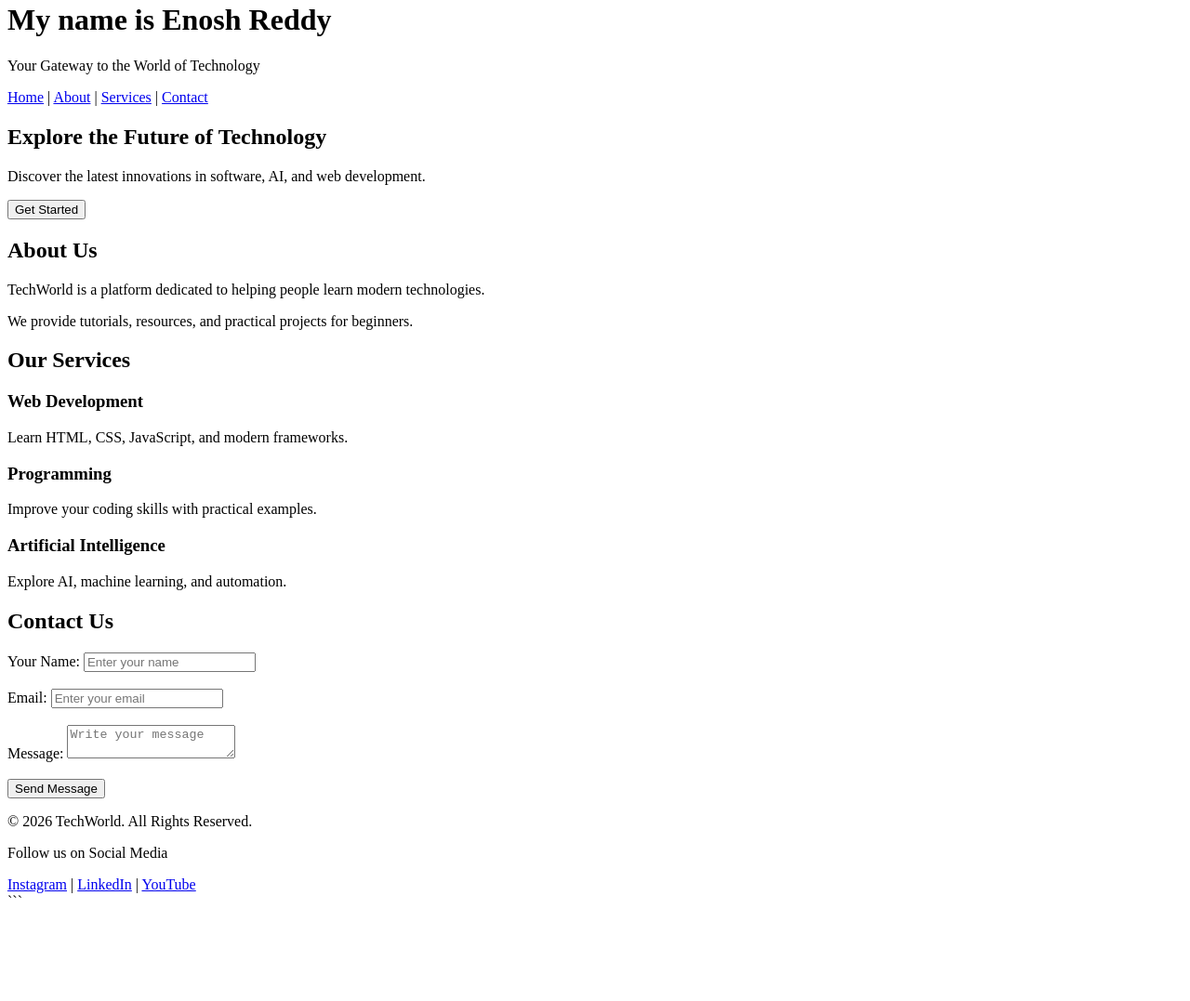
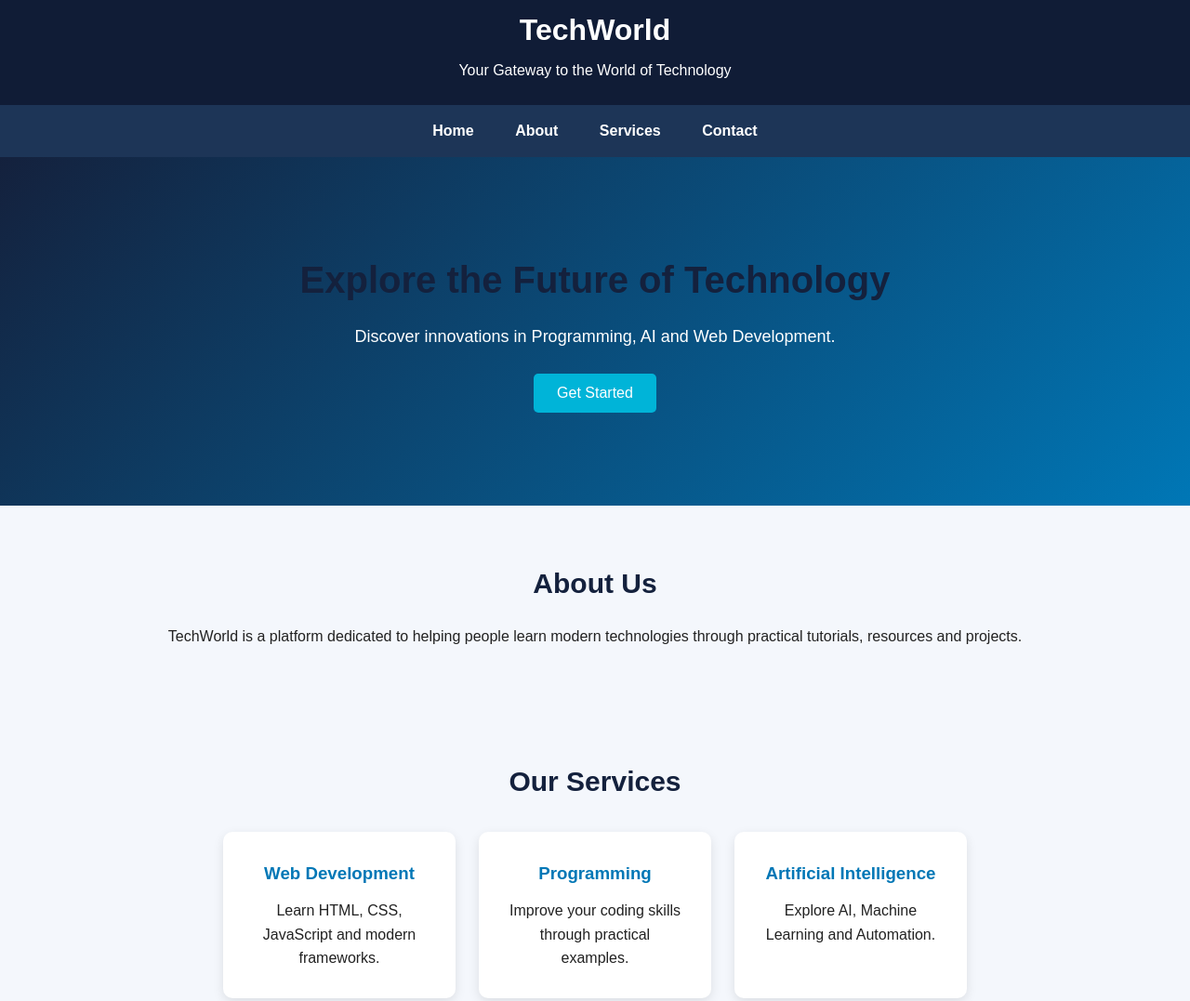
Before and after one commit to EnoshReddy/git-First, a plain HTML site: page index.html in a window 1280 px wide. Shown: the part 44-1121 px from the top of the page at 93% size. Before the commit the page ends 1031 px from the top, so only its background shows below. Drawn offline with Linux system fonts and the light colour scheme.

Commit message:
With CSS

```diff
--- a/index.html
+++ b/index.html
@@ -5,78 +5,261 @@
     <meta charset="UTF-8">
     <meta name="viewport" content="width=device-width, initial-scale=1.0">
     <title>TechWorld - Home</title>
+
+    <style>
+        /* General Styling */
+        * {
+            margin: 0;
+            padding: 0;
+            box-sizing: border-box;
+            font-family: Arial, sans-serif;
+        }
+
+        body {
+            background-color: #f4f7fc;
+            color: #222;
+            line-height: 1.6;
+        }
+
+        /* Header */
+        header {
+            background-color: #101c36;
+            color: white;
+            padding: 25px;
+            text-align: center;
+        }
+
+        header h1 {
+            font-size: 32px;
+            margin-bottom: 5px;
+        }
+
+        /* Navigation */
+        nav {
+            background-color: #1d3557;
+            padding: 15px;
+            text-align: center;
+        }
+
+        nav a {
+            color: white;
+            text-decoration: none;
+            margin: 0 20px;
+            font-size: 16px;
+            font-weight: bold;
+        }
+
+        nav a:hover {
+            color: #00d4ff;
+        }
+
+        /* Hero Section */
+        #home {
+            background: linear-gradient(135deg, #14213d, #0077b6);
+            color: white;
+            text-align: center;
+            padding: 100px 20px;
+        }
+
+        #home h2 {
+            font-size: 40px;
+            margin-bottom: 15px;
+        }
+
+        #home p {
+            font-size: 18px;
+            margin-bottom: 25px;
+        }
+
+        button {
+            background-color: #00b4d8;
+            color: white;
+            border: none;
+            padding: 12px 25px;
+            border-radius: 5px;
+            cursor: pointer;
+            font-size: 16px;
+        }
+
+        button:hover {
+            background-color: #0077b6;
+        }
+
+        /* Common Sections */
+        section {
+            padding: 60px 10%;
+            text-align: center;
+        }
+
+        section h2 {
+            font-size: 30px;
+            margin-bottom: 20px;
+            color: #14213d;
+        }
+
+        /* Services */
+        .services-container {
+            display: flex;
+            justify-content: center;
+            gap: 25px;
+            flex-wrap: wrap;
+            margin-top: 30px;
+        }
+
+        .service-card {
+            background-color: white;
+            padding: 30px;
+            width: 250px;
+            border-radius: 10px;
+            box-shadow: 0 4px 12px rgba(0,0,0,0.1);
+            transition: transform 0.3s;
+        }
+
+        .service-card:hover {
+            transform: translateY(-8px);
+        }
+
+        .service-card h3 {
+            color: #0077b6;
+            margin-bottom: 12px;
+        }
+
+        /* Contact Form */
+        form {
+            max-width: 500px;
+            margin: 20px auto;
+            text-align: left;
+        }
+
+        input, textarea {
+            width: 100%;
+            padding: 12px;
+            margin: 10px 0;
+            border: 1px solid #ccc;
+            border-radius: 5px;
+        }
+
+        textarea {
+            height: 120px;
+            resize: vertical;
+        }
+
+        /* Footer */
+        footer {
+            background-color: #101c36;
+            color: white;
+            text-align: center;
+            padding: 25px;
+        }
+
+        footer a {
+            color: #00d4ff;
+            text-decoration: none;
+            margin: 10px;
+        }
+
+        /* Responsive Design */
+        @media (max-width: 600px) {
+            nav a {
+                display: inline-block;
+                margin: 5px;
+            }
+
+            #home h2 {
+                font-size: 28px;
+            }
+
+            section {
+                padding: 40px 5%;
+            }
+
+            .service-card {
+                width: 100%;
+            }
+        }
+    </style>
 </head>
+
 <body>
 
     <header>
-        <h1>My name is Enosh Reddy </h1>
+        <h1>TechWorld</h1>
         <p>Your Gateway to the World of Technology</p>
     </header>
 
     <nav>
-        <a href="#home">Home</a> |
-        <a href="#about">About</a> |
-        <a href="#services">Services</a> |
+        <a href="#home">Home</a>
+        <a href="#about">About</a>
+        <a href="#services">Services</a>
         <a href="#contact">Contact</a>
     </nav>
 
     <main>
+
         <section id="home">
             <h2>Explore the Future of Technology</h2>
-            <p>Discover the latest innovations in software, AI, and web development.</p>
-            <button>Get Started</button>
+            <p>Discover innovations in Programming, AI and Web Development.</p>
+            <button onclick="alert('Welcome to TechWorld!')">
+                Get Started
+            </button>
         </section>
 
         <section id="about">
             <h2>About Us</h2>
-            <p>TechWorld is a platform dedicated to helping people learn modern technologies.</p>
-            <p>We provide tutorials, resources, and practical projects for beginners.</p>
+            <p>
+                TechWorld is a platform dedicated to helping people
+                learn modern technologies through practical tutorials,
+                resources and projects.
+            </p>
         </section>
 
         <section id="services">
             <h2>Our Services</h2>
 
-            <article>
-                <h3>Web Development</h3>
-                <p>Learn HTML, CSS, JavaScript, and modern frameworks.</p>
-            </article>
+            <div class="services-container">
 
-            <article>
-                <h3>Programming</h3>
-                <p>Improve your coding skills with practical examples.</p>
-            </article>
+                <div class="service-card">
+                    <h3>Web Development</h3>
+                    <p>Learn HTML, CSS, JavaScript and modern frameworks.</p>
+                </div>
 
-            <article>
-                <h3>Artificial Intelligence</h3>
-                <p>Explore AI, machine learning, and automation.</p>
-            </article>
+                <div class="service-card">
+                    <h3>Programming</h3>
+                    <p>Improve your coding skills through practical examples.</p>
+                </div>
+
+                <div class="service-card">
+                    <h3>Artificial Intelligence</h3>
+                    <p>Explore AI, Machine Learning and Automation.</p>
+                </div>
+
+            </div>
         </section>
 
         <section id="contact">
             <h2>Contact Us</h2>
+
             <form>
                 <label for="name">Your Name:</label>
                 <input type="text" id="name" placeholder="Enter your name">
-                <br><br>
 
                 <label for="email">Email:</label>
                 <input type="email" id="email" placeholder="Enter your email">
-                <br><br>
 
                 <label for="message">Message:</label>
                 <textarea id="message" placeholder="Write your message"></textarea>
-                <br><br>
 
                 <button type="submit">Send Message</button>
             </form>
         </section>
+
     </main>
 
     <footer>
         <p>&copy; 2026 TechWorld. All Rights Reserved.</p>
         <p>Follow us on Social Media</p>
-        <a href="#">Instagram</a> |
-        <a href="#">LinkedIn</a> |
+        <a href="#">Instagram</a>
+        <a href="#">LinkedIn</a>
         <a href="#">YouTube</a>
     </footer>
 
```
